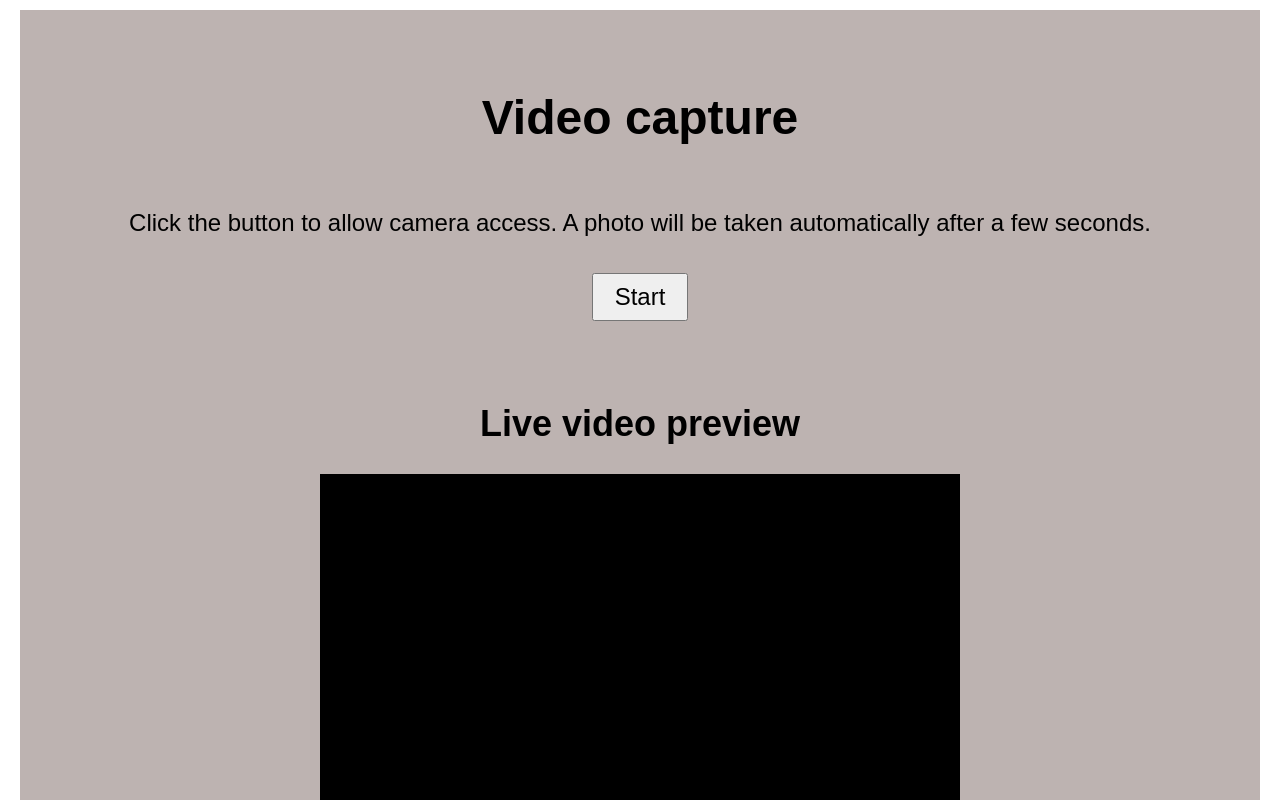
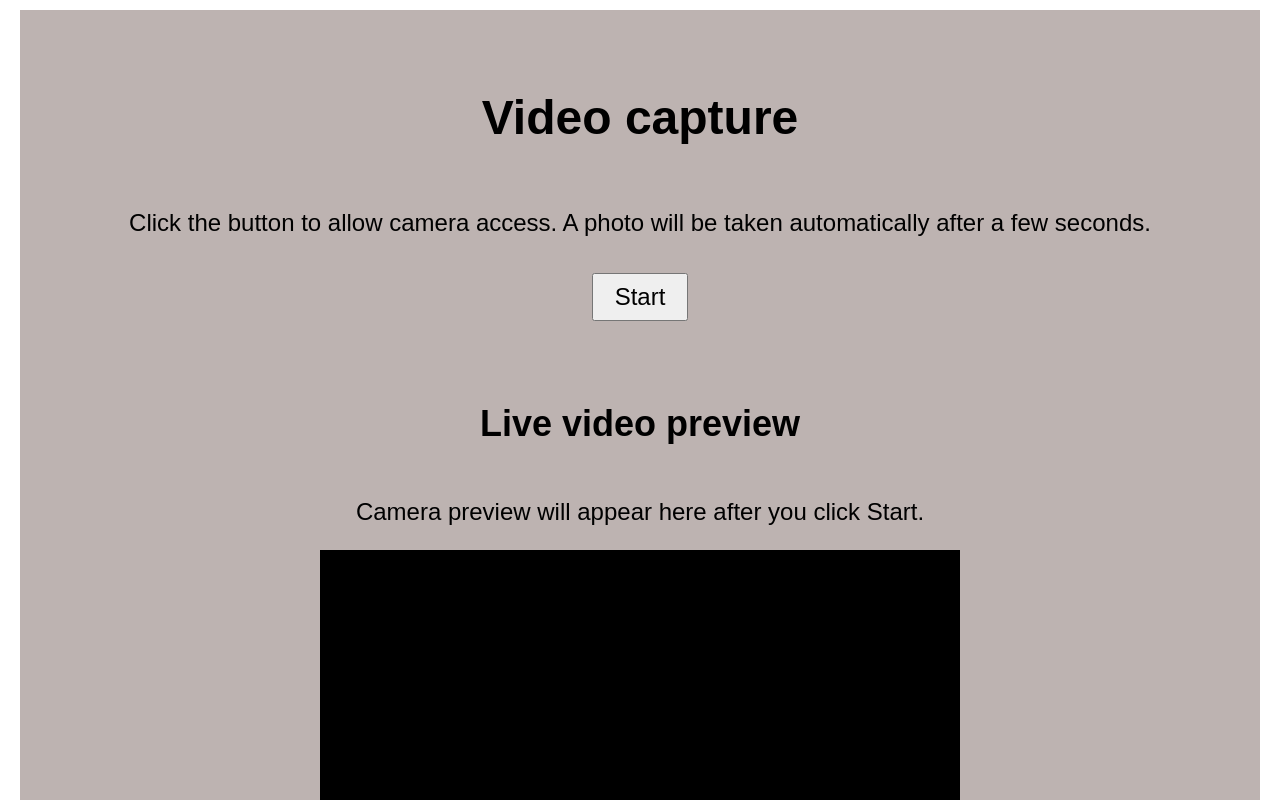
Before and after one commit to dejanmijic/video-capture, a React (Vite) app: page / in a window 1280 px wide. Shown: the top 800 px of the page. Built offline with nearby package versions, Linux system fonts and the light colour scheme.

Commit message:
Custom hook added, with start camera logic

```diff
--- a/src/app/App.tsx
+++ b/src/app/App.tsx
@@ -3,15 +3,22 @@ import './App.css'
 import { Instructions } from '../features/video-capture/components/Instructions/Instructions'
 import { VideoPreview } from '../features/video-capture/components/VideoPreview/VideoPreview'
 import { CapturedPhoto } from '../features/video-capture/components/CapturedImage/CapturedPhoto'
+import { useCameraCapture } from '../features/video-capture/hooks/useCameraCapture'
 
 const App = (): JSX.Element => {
+  const { videoRef, error, isRunning, startCamera } = useCameraCapture()
+
   return (
     <>
       <main>
         <div className="wrapper">
           <section>
-            <Instructions />
-            <VideoPreview />
+            <Instructions onStart={startCamera} />
+            <VideoPreview
+              videoRef={videoRef}
+              isRunning={isRunning}
+              error={error}
+            />
             <CapturedPhoto />
           </section>
         </div>
--- a/src/features/video-capture/components/Instructions/Instructions.tsx
+++ b/src/features/video-capture/components/Instructions/Instructions.tsx
@@ -1,7 +1,11 @@
 import type { JSX } from 'react'
 import './Instructions.css'
 
-export const Instructions = (): JSX.Element => {
+type InstructionsProps = {
+  onStart: () => void
+}
+
+export const Instructions = ({ onStart }: InstructionsProps): JSX.Element => {
   return (
     <div className="wrapper">
       <h1>Video capture</h1>
@@ -9,7 +13,9 @@ export const Instructions = (): JSX.Element => {
         Click the button to allow camera access. A photo will be taken
         automatically after a few seconds.
       </p>
-      <button type="button">Start</button>
+      <button type="button" onClick={onStart}>
+        Start
+      </button>
     </div>
   )
 }
--- a/src/features/video-capture/components/VideoPreview/VideoPreview.tsx
+++ b/src/features/video-capture/components/VideoPreview/VideoPreview.tsx
@@ -1,9 +1,17 @@
-import { useState, type JSX } from 'react'
+import { type JSX } from 'react'
 import './VideoPreview.css'
 
-export const VideoPreview = (): JSX.Element => {
-  const [error, setError] = useState(false)
+type VideoPreviewProps = {
+  videoRef: React.RefObject<HTMLVideoElement | null>
+  error: string
+  isRunning: boolean
+}
 
+export const VideoPreview = ({
+  videoRef,
+  error,
+  isRunning,
+}: VideoPreviewProps): JSX.Element => {
   return (
     <div className="wrapper">
       {error ? (
@@ -13,8 +21,10 @@ export const VideoPreview = (): JSX.Element => {
       ) : (
         <>
           <h2>Live video preview</h2>
-
-          <video id="webcam" autoPlay playsInline muted />
+          {!isRunning && (
+            <p>Camera preview will appear here after you click Start.</p>
+          )}
+          <video ref={videoRef} autoPlay playsInline muted />
         </>
       )}
     </div>
--- /dev/null
+++ b/src/features/video-capture/hooks/useCameraCapture.ts
@@ -0,0 +1,27 @@
+import { useRef, useState } from 'react'
+
+export const useCameraCapture = () => {
+  const videoRef = useRef<HTMLVideoElement | null>(null)
+
+  const [error, setError] = useState('')
+  const [isRunning, setIsRunning] = useState(false)
+
+  const startCamera = async () => {
+    setError('')
+    try {
+      const stream = await navigator.mediaDevices.getUserMedia({
+        video: true,
+        audio: false,
+      })
+      if (videoRef.current) {
+        videoRef.current.srcObject = stream
+        await videoRef.current.play()
+      }
+      setIsRunning(true)
+    } catch (error: unknown) {
+      setError('Cammera access dennied')
+    }
+  }
+
+  return { videoRef, error, isRunning, startCamera }
+}
```
